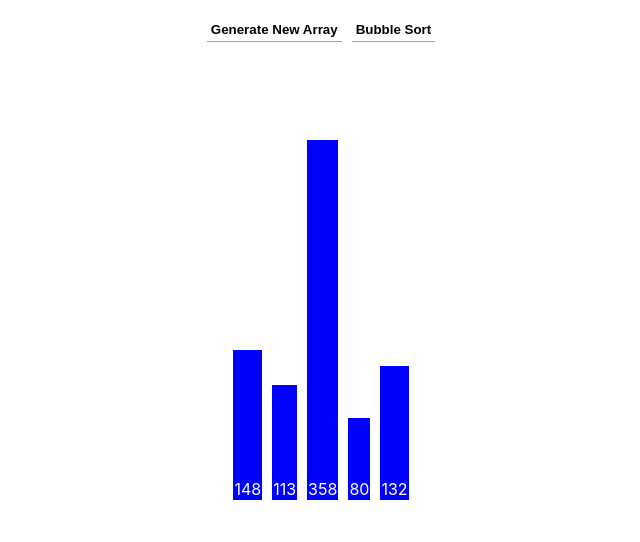
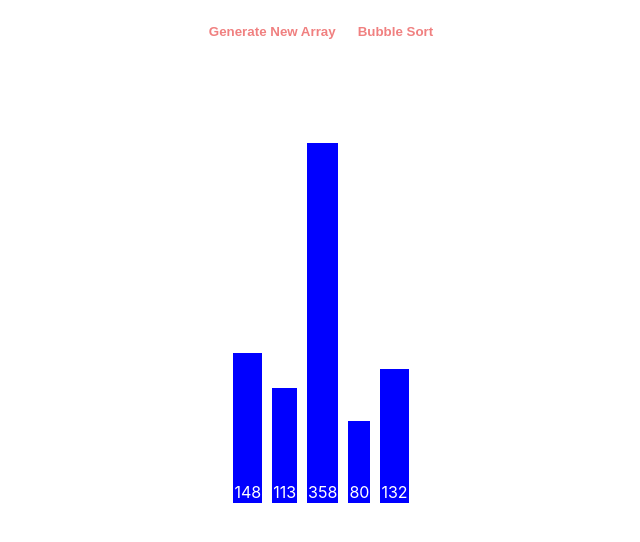
Before and after one commit to NikolayAngelov96/sorting-visualizer, a React (Create React App) app: page / in a window 1280 px wide. Shown: the top 542 px of the page, without its empty margins (319-959 px from the left). Built offline with nearby package versions, Linux system fonts and the light colour scheme.

Commit message:
update styles of buttons

```diff
--- a/src/Visualizer.css
+++ b/src/Visualizer.css
@@ -14,6 +14,8 @@
   align-items: flex-end;
   padding: 1px;
   color: white;
+
+  transition: all 300ms ease-in-out;
 }
 
 .header {
@@ -27,12 +29,23 @@
   background-color: transparent;
   cursor: pointer;
   font-weight: bold;
-  border-bottom: 1px solid lightcoral;
-  padding: 4px;
+  color: lightcoral;
+  padding: 6px;
+  border-radius: 5px;
 }
 
 .btn:hover {
+  opacity: 90%;
+  text-decoration: underline;
+}
+
+.generate-btn {
+  border: 1px solid lightcoral;
+  margin-right: 1.5rem;
+}
+
+.generate-btn:hover {
   background-color: lightcoral;
-  opacity: 90%;
-  border-radius: 4px;
+  color: white;
+  text-decoration: none;
 }
```
